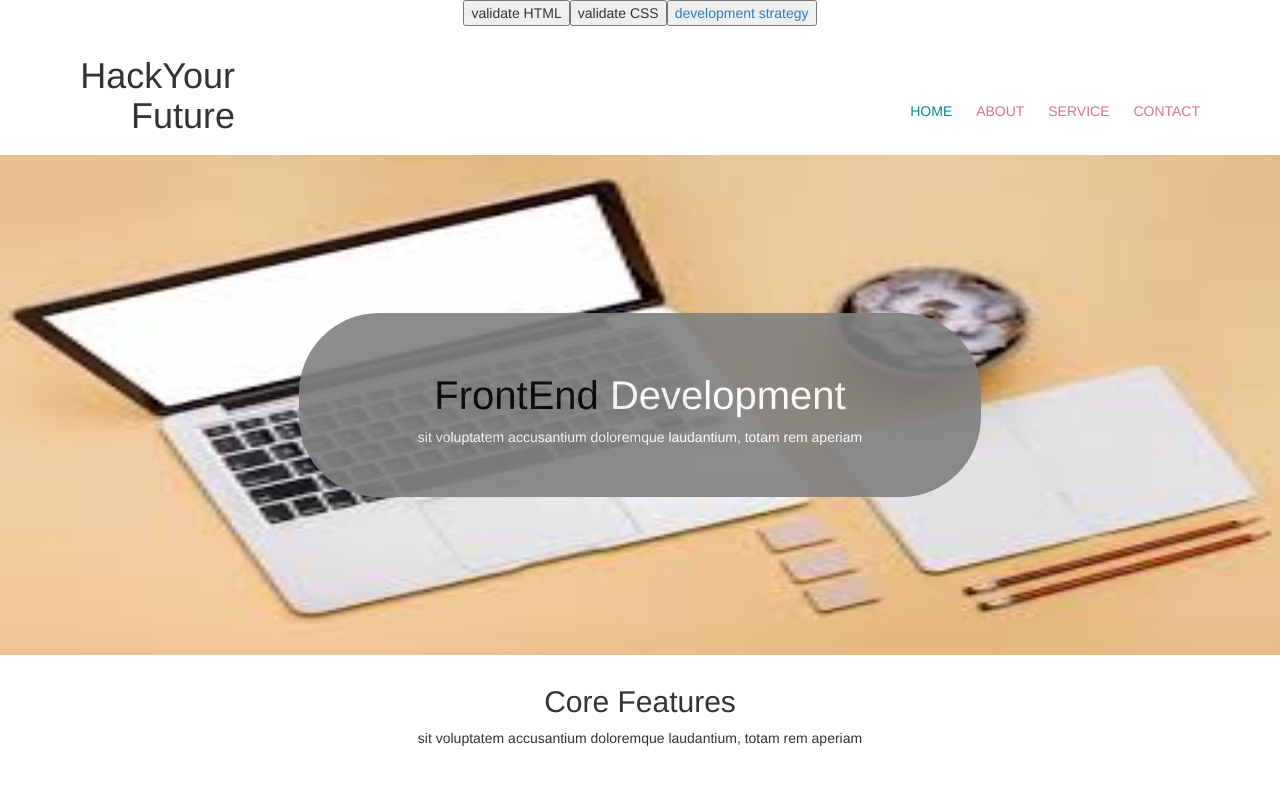
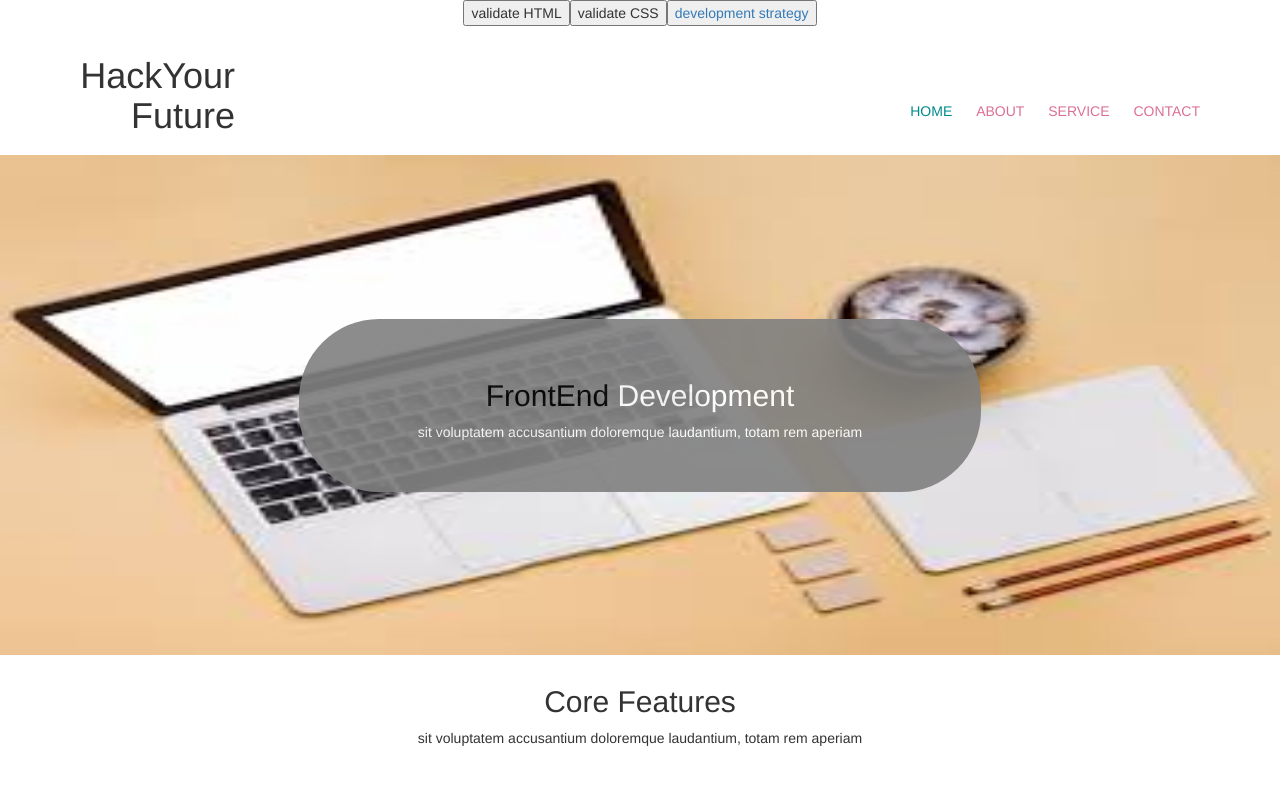
Before and after one commit to Feruzteame/App--theme, a plain HTML site: page home.html in a window 1280 px wide. Shown: the top 795 px of the page. Drawn offline with nearby package versions, Linux system fonts and the light colour scheme.

Commit message:
Update home.html

```diff
--- a/home.html
+++ b/home.html
@@ -40,7 +40,7 @@
           <div class="container">
             <div class="row center-xs center-sm center-md center-lg middle-xs middle-sm middle-md middle-lg">
               <div class="col-xs-10 col-sm-10 col-md-10 col-lg-7 showcase content">
-                <h1><span id="current">FrontEnd</span> Development</h1>
+                <h2><span id="current">FrontEnd</span> Development</h2>
                 <p>sit voluptatem accusantium doloremque laudantium, totam rem aperiam</p>
               </div>
             </div>
```
